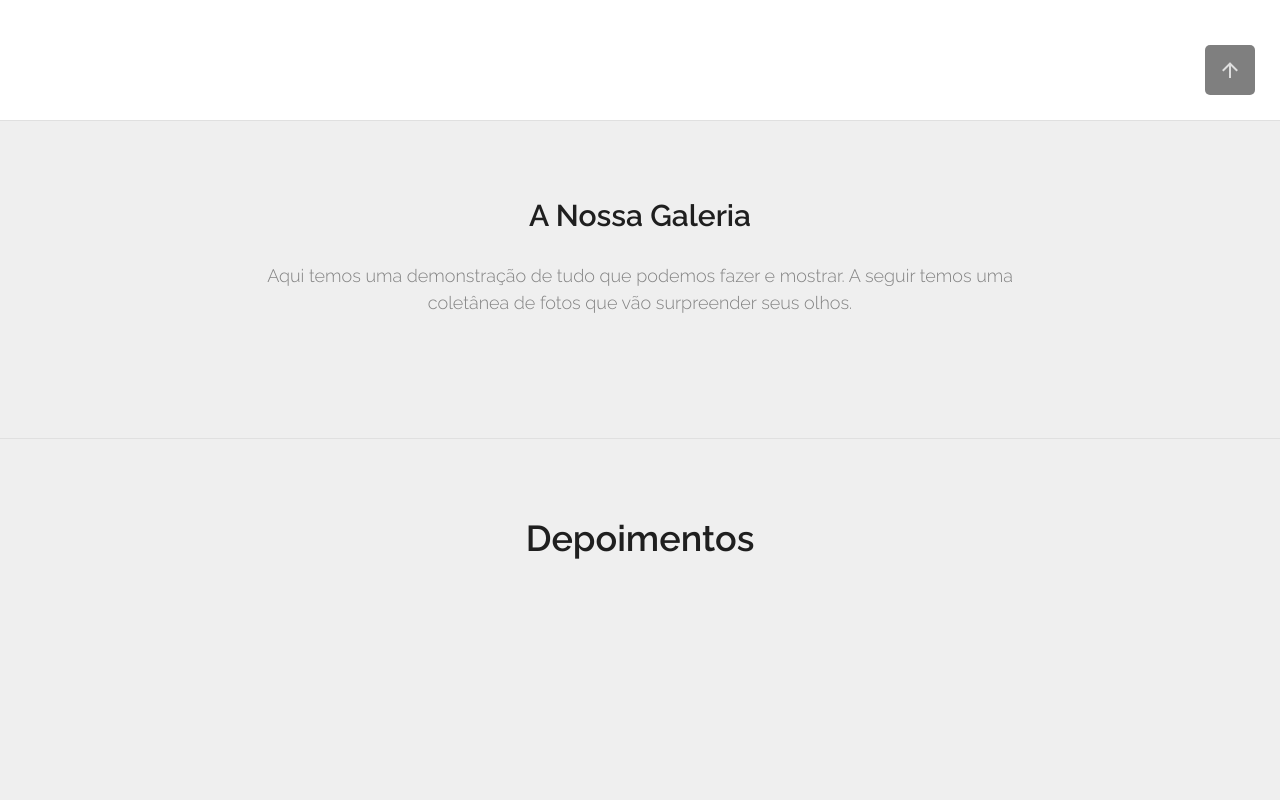
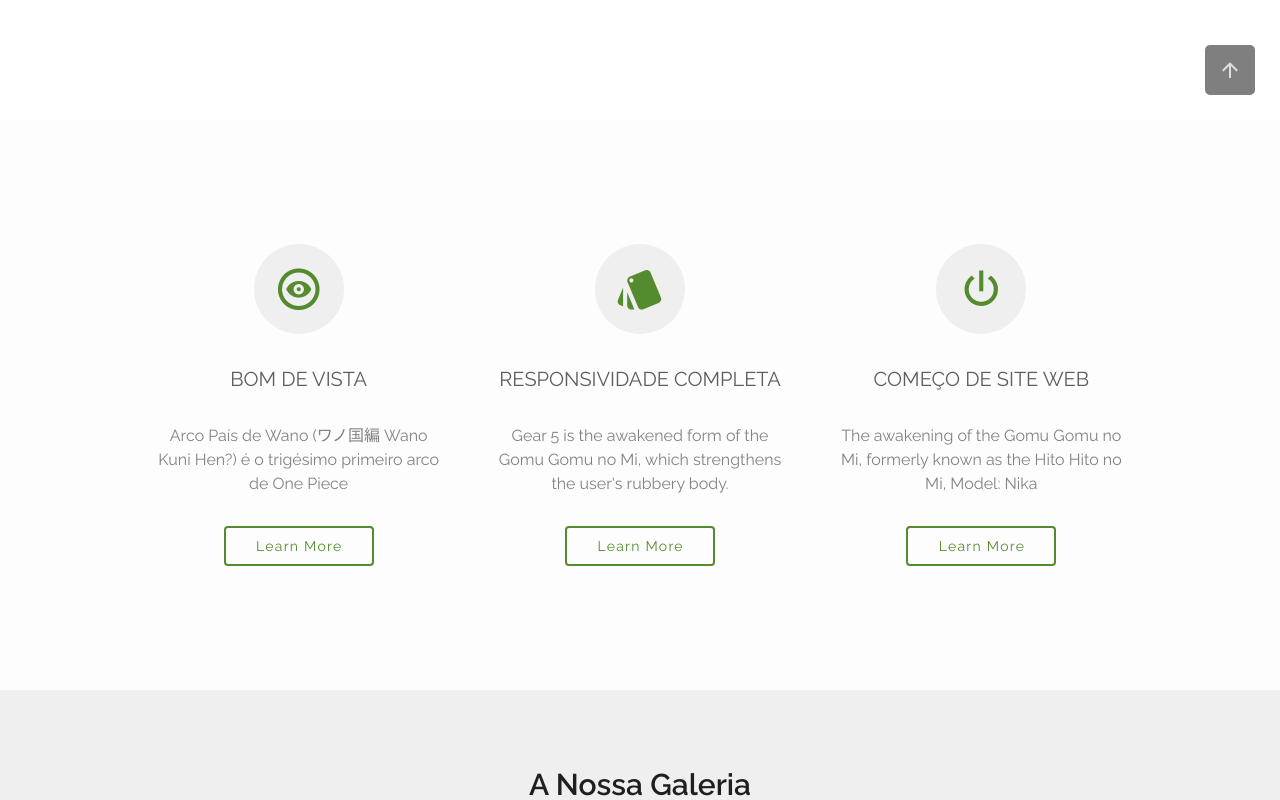
Before and after one commit to tuildes/Projeto-Vue-2, a Nuxt app: page / in a window 1280 px wide. Shown: the part 680-1480 px from the top of the page. Built offline with nearby package versions, Linux system fonts and the light colour scheme; data requests are answered from the project's data file.

Commit message:
Terminado o WorkTypes do Index

```diff
--- a/components/sections/home/Banner.vue
+++ b/components/sections/home/Banner.vue
@@ -40,7 +40,7 @@ export default {
 <style scoped>
 @import url('http://fonts.googleapis.com/css2?family=Raleway&display=swap');
 
-@media (max-width: 600px) {
+@media (max-width: 961px) {
   .banner-content {
     top: 6% !important;
   }
@@ -53,7 +53,7 @@ export default {
   }
 }
 
-@media (min-width: 601px) and (max-width: 1263px) {
+@media (min-width: 962px) and (max-width: 1263px) {
   .banner-image {
     height: 1000px !important;
   }
--- a/components/sections/home/Gallery.vue
+++ b/components/sections/home/Gallery.vue
@@ -19,7 +19,7 @@
     <!--Linha inferior, apenas imagens-->
     <v-row class="gallery-imageBox justify-center">
       <v-col
-        v-for="(img, index) in galleryImgs"
+        v-for="(img, index) in galleryimgs"
         :key="index"
         cols="12"
         lg="4"
@@ -38,7 +38,7 @@
 <script>
 export default {
   props: {
-    galleryImgs: {
+    galleryimgs: {
       type: Array,
       required: true,
     },
--- /dev/null
+++ b/components/sections/home/WorkTypes.vue
@@ -0,0 +1,110 @@
+<template>
+  <v-container fluid class="worktype-wrapper d-flex justify-center">
+    <div class="worktype-div">
+      <v-row class="worktype-row" align-center>
+        <v-col
+          v-for="(item, index) in typesLearn"
+          :key="index"
+          cols="12"
+          md="4"
+          class="worktype-item raleway d-flex flex-column align-center justify-center"
+        >
+          <v-avatar size="90" color="#efefef">
+            <v-icon size="50" color="#558b2f">{{ item.icon }}</v-icon>
+          </v-avatar>
+          <span class="worktype-title">{{ item.name }}</span>
+          <span class="worktype-description">{{ item.text }}</span>
+          <v-btn
+            class="worktype-btn banner-button-border"
+            depressed
+            text
+            color="#558b2f"
+            outlined
+            >Learn More</v-btn
+          >
+        </v-col>
+      </v-row>
+    </div>
+  </v-container>
+</template>
+
+<script>
+export default {
+  data() {
+    return {
+      typesLearn: [
+        {
+          name: 'Bom de vista',
+          text:
+            'Arco País de Wano (ワノ国編 Wano Kuni Hen?) é o trigésimo primeiro arco de One Piece',
+          icon: 'mdi-eye-circle-outline',
+        },
+        {
+          name: 'Responsividade completa',
+          text:
+            "Gear 5 is the awakened form of the Gomu Gomu no Mi, which strengthens the user's rubbery body.",
+          icon: 'mdi-palette-swatch',
+        },
+        {
+          name: 'Começo de Site Web',
+          text:
+            'The awakening of the Gomu Gomu no Mi, formerly known as the Hito Hito no Mi, Model: Nika',
+          icon: 'mdi-power',
+        },
+      ],
+    }
+  },
+}
+</script>
+
+<style scoped>
+@import '@/assets/index.css';
+.worktype-wrapper {
+  background-color: #fdfdfd;
+}
+
+.worktype-div {
+  width: 80vw;
+  max-width: 1200px;
+}
+
+.worktype-row {
+  margin: 100px 0px;
+  row-gap: 80px;
+}
+
+.worktype-item {
+  gap: 30px;
+}
+
+.worktype-title {
+  font-size: 20px;
+  text-transform: uppercase;
+  color: #5d5d5d;
+}
+
+.worktype-description {
+  font-size: 16px;
+  color: #828282;
+  text-align: center;
+  margin-left: 1vw;
+  margin-right: 1vw;
+}
+
+.worktype-btn {
+  border: 2px solid;
+  text-transform: capitalize;
+  width: 150px !important;
+  height: 40px !important;
+}
+
+.banner-button-border {
+  border: 2px solid #558b2f !important;
+  transition: color 0.5s, background-color 0.5s;
+}
+
+.banner-button-border:hover {
+  color: #fff !important;
+  background-color: #558b2f !important;
+}
+</style>
--- a/pages/index.vue
+++ b/pages/index.vue
@@ -2,11 +2,9 @@
   <v-container fluid class="pa-0 ma-0">
     <!--Fluid: usar todo o espaco do navegador-->
     <Banner />
-    <v-divider />
-    <Gallery :galleryImgs="galleryRes" />
-    <v-divider />
+    <WorkTypes />
+    <Gallery :galleryimgs="galleryRes" />
     <Testimony :testimonies="testimonyRes" />
-    <v-divider />
   </v-container>
 </template>
 
@@ -14,12 +12,14 @@
 import Gallery from '../components/sections/home/Gallery.vue'
 import Banner from '../components/sections/home/Banner.vue'
 import Testimony from '../components/sections/home/Testimony.vue'
+import WorkTypes from '../components/sections/home/WorkTypes.vue'
 
 export default {
   components: {
     Gallery,
     Banner,
     Testimony,
+    WorkTypes,
   },
 
   async asyncData({ $axios }) {
```
